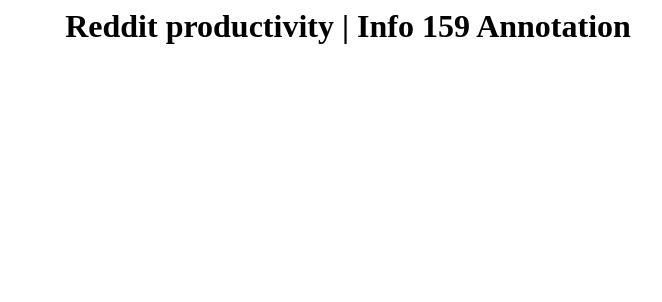
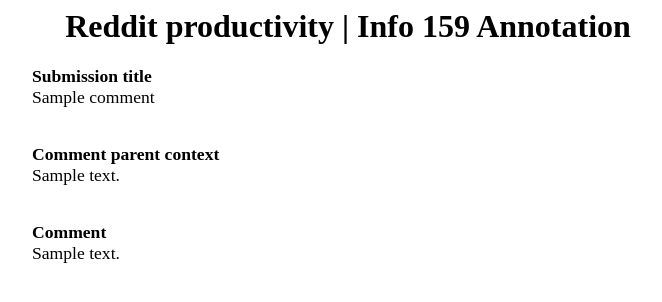
Before and after one commit to bri25yu/reddit-productivity, a Django app: template annotate/templates/annotate/aggregate.html in a window 1280 px wide. Shown: the top 302 px of the page, without its empty margins (292-954 px from the left). Run offline with Django 3.2, Linux system fonts and the light colour scheme; the template is opened without the code that fills it: most values are stand-ins (such as "Sample title", 1, 10 or a date in 2020).

Commit message:
combining some annotate and aggregate view logic

```diff
--- a/annotate/static/annotate/style.css
+++ b/annotate/static/annotate/style.css
@@ -20,3 +20,12 @@
 .submit-button:hover {
     cursor: pointer;
 }
+
+.details {
+    font-size: 110%;
+    text-align: left;
+}
+
+.details-title {
+    font-weight: bold;
+}
--- a/annotate/templates/annotate/aggregate.html
+++ b/annotate/templates/annotate/aggregate.html
@@ -22,5 +22,6 @@
 
 {% block content %}
     <div class="container">
+        {% include 'annotate/submission_information.html' %}
     </div>
 {% endblock %}
--- /dev/null
+++ b/annotate/templates/annotate/submission_information.html
@@ -0,0 +1,25 @@
+{% for comment in comments %}
+    <div class="details">
+        <div class="details-title">
+            Submission title
+        </div>
+        {{ comment.submission_title | safe }}
+    </div>
+    <br><br>
+
+    <div class="details">
+        <div class="details-title">
+            Comment parent context
+        </div>
+        {{ comment.comment_parent | safe }}
+    </div>
+    <br><br>
+
+    <div class="details">
+        <div class="details-title">
+            Comment
+        </div>
+        {{ comment.comment_body | safe }}
+    </div>
+    <br><br>
+{% endfor %}
```
Also changed, not shown: annotate/templates/annotate/annotate.html (+1 -32 lines), annotate/views.py (+9 -3 lines).
